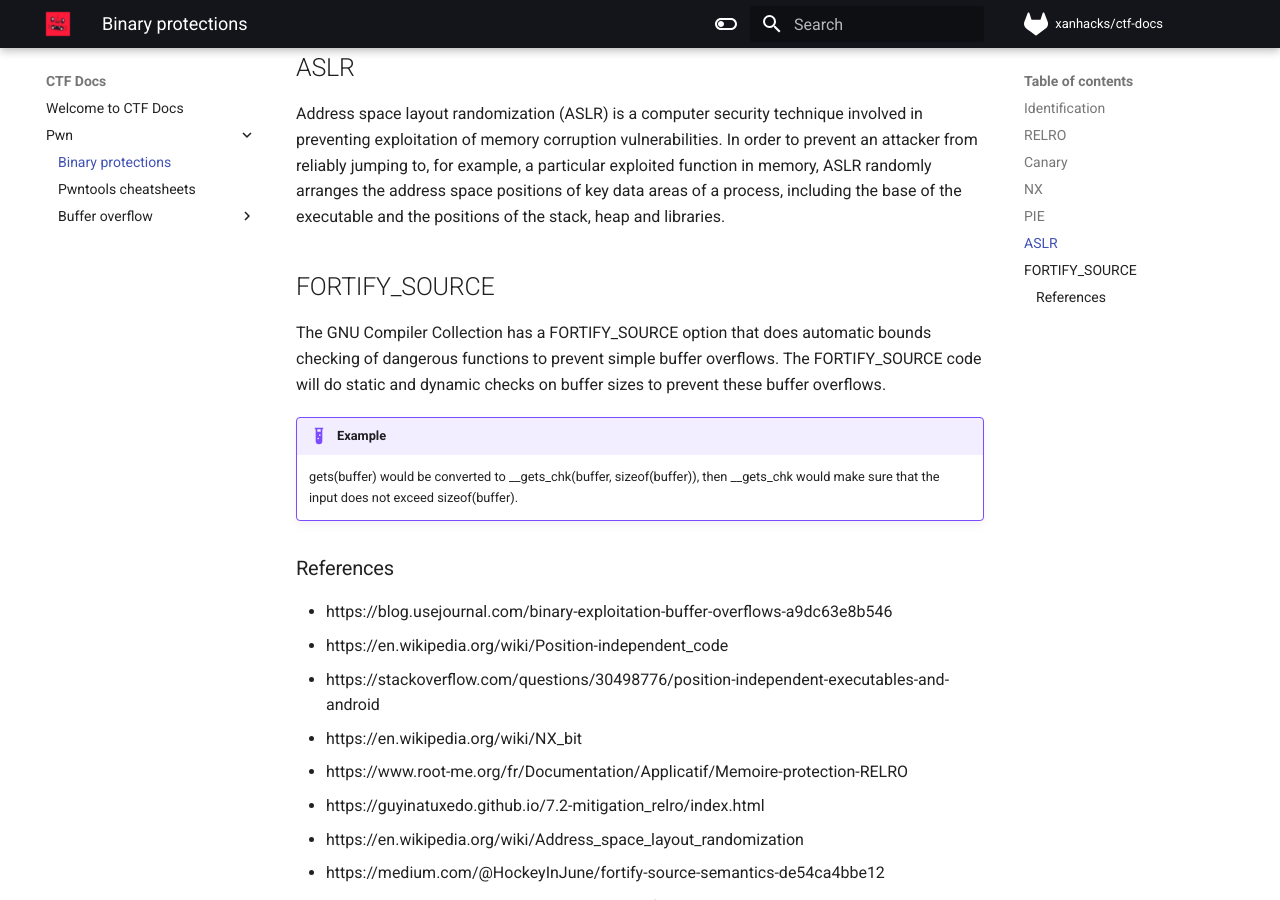
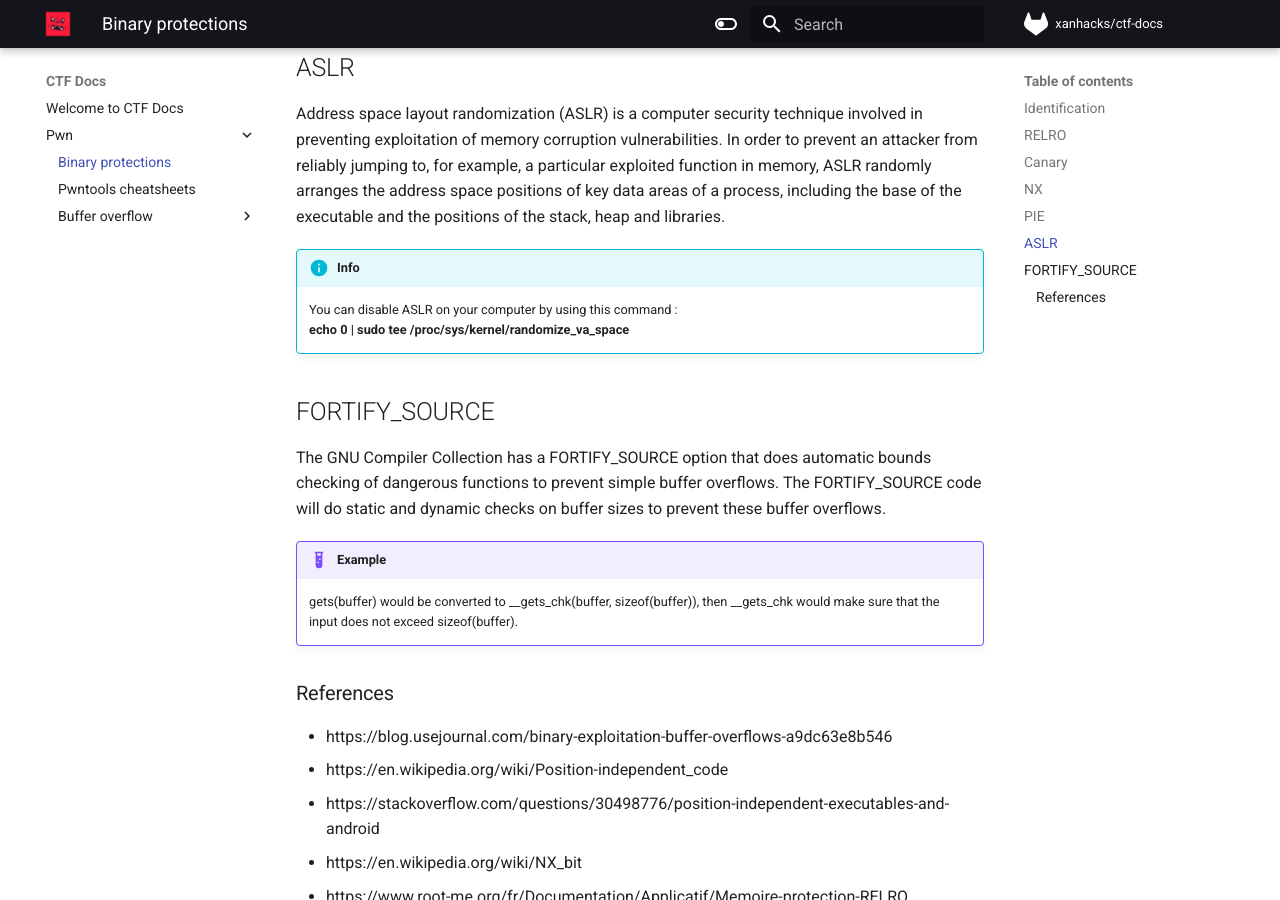
Before and after one commit to xanhacks/ctf-docs, an MkDocs documentation site: the page built from docs/pwn/binary-protections.md, in a window 1280 px wide and 900 px high, scrolled down 1382 px. Built offline with MkDocs 1.6.1 and Material for MkDocs 9.7.7, drawn with Linux system fonts in a browser that asks for light colours; nearby versions of some CDN libraries; comment, search, counter and statistics services are not loaded.

Commit message:
add ASLR command

```diff
--- a/docs/pwn/binary-protections.md
+++ b/docs/pwn/binary-protections.md
@@ -44,6 +44,10 @@ PIE (Position Independent Executable) allows a program to be relocated, just lik
 
 Address space layout randomization (ASLR) is a computer security technique involved in preventing exploitation of memory corruption vulnerabilities. In order to prevent an attacker from reliably jumping to, for example, a particular exploited function in memory, ASLR randomly arranges the address space positions of key data areas of a process, including the base of the executable and the positions of the stack, heap and libraries.
 
+!!! info
+    You can disable ASLR on your computer by using this command :<br>
+    <strong>echo 0 | sudo tee /proc/sys/kernel/randomize_va_space</strong>
+
 ## FORTIFY_SOURCE
 
 The GNU Compiler Collection has a FORTIFY_SOURCE option that does automatic bounds checking of dangerous functions to prevent simple buffer overflows. The FORTIFY_SOURCE code will do static and dynamic checks on buffer sizes to prevent these buffer overflows.
```
